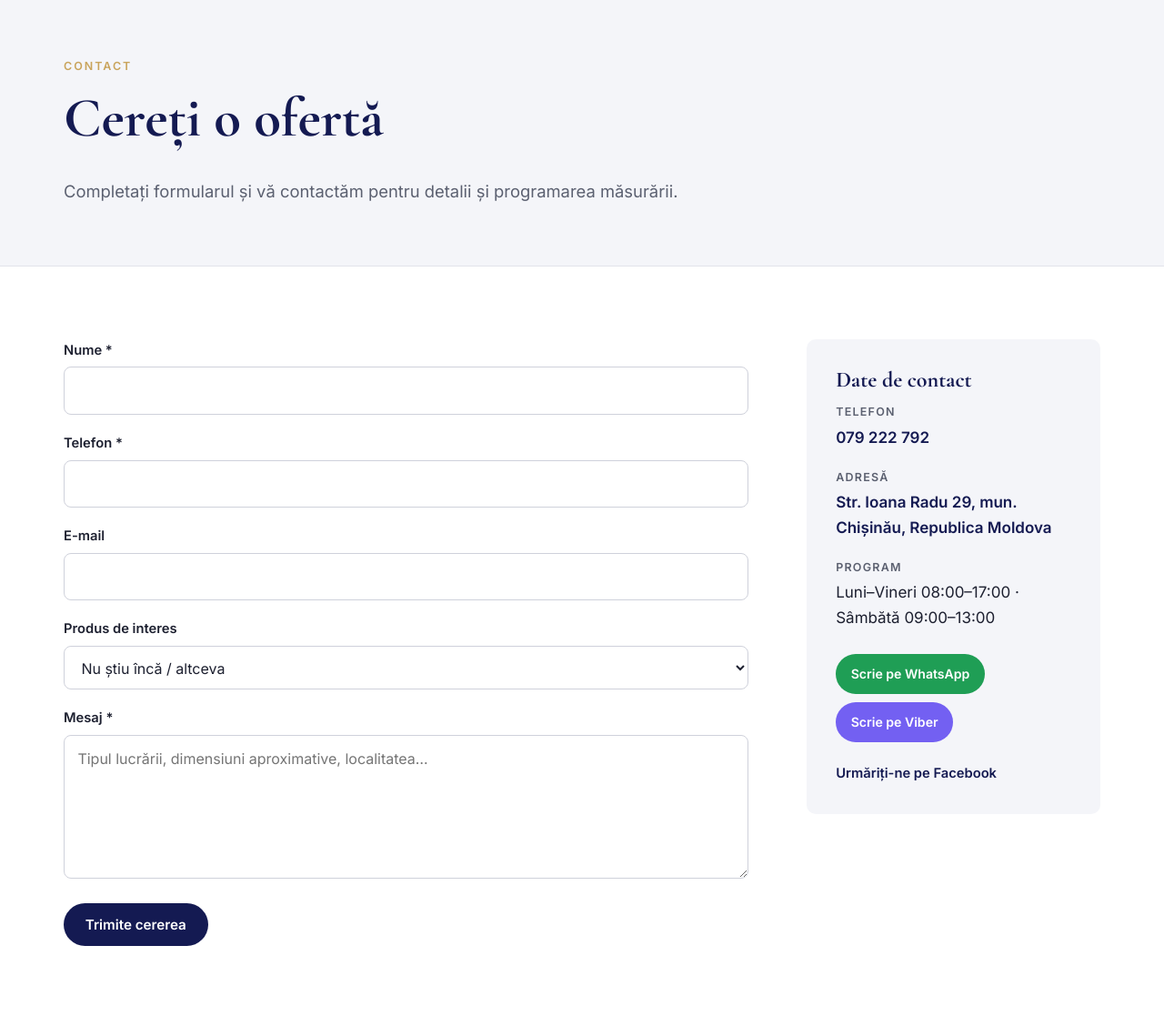
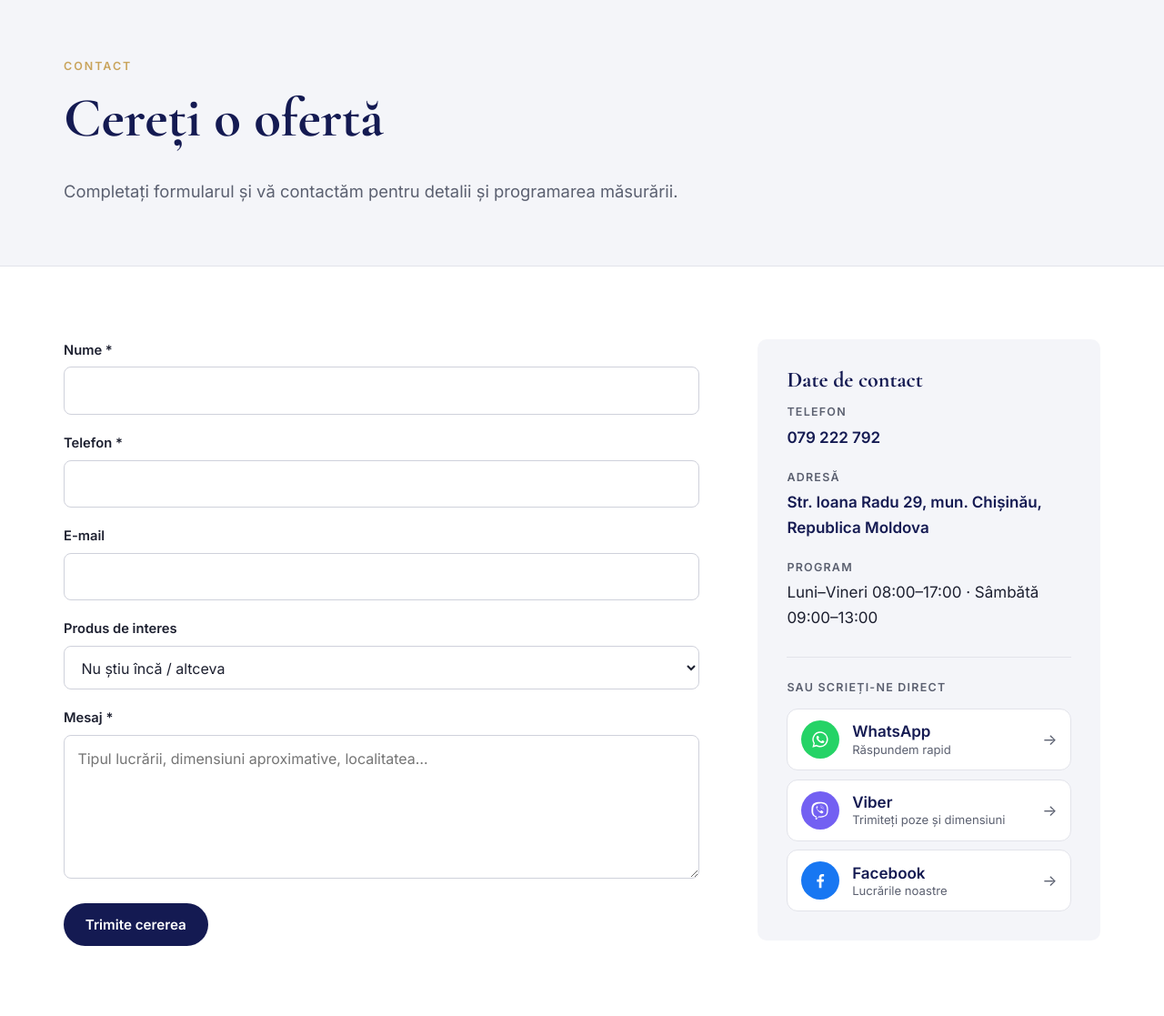
Before and after one commit to zewwws/bramantepj, a Django app: page /contact/ in a window 1280 px wide. Shown: the part 77-1194 px from the top of the page at 91% size. Run offline with Django 5.2, Linux system fonts and the light colour scheme; data comes from the database, SQL or seed files in the repository.

Commit message:
Show product photos uncropped, redesign contact channels
- Product detail page shows the photo at its own proportions, so
  portrait photos are no longer cut to their middle.
- Contact page: WhatsApp, Viber and Facebook as matching cards with
  brand-colored icons, replacing the pill buttons and plain link.
- Brand icons moved to a shared partial used by the footer and
  the contact page.

Co-Authored-By: Claude Opus 5.5 <noreply@anthropic.com>

```diff
--- a/br_main/static/br_main/css/site.css
+++ b/br_main/static/br_main/css/site.css
@@ -154,7 +154,8 @@ p { margin: 0 0 1em; }
   border-radius: var(--radius); overflow: hidden; aspect-ratio: 4 / 3; display: grid; place-items: center;
   background: linear-gradient(140deg, var(--navy) 0%, var(--navy-soft) 100%); color: #fff; position: sticky; top: 100px;
 }
-.detail-media img { position: absolute; inset: 0; width: 100%; height: 100%; object-fit: cover; }
+.detail-media.has-image { aspect-ratio: auto; background: var(--tint); }
+.detail-media img { width: 100%; height: auto; max-height: 75vh; object-fit: contain; }
 .detail-media .icon { width: 150px; height: 150px; }
 .meta { margin-bottom: 1.5rem; }
 .prose p { color: #3a3e4d; }
@@ -171,7 +172,7 @@ p { margin: 0 0 1em; }
 .about-emblem img { margin: 0 auto; }
 
 /* Contact */
-.contact { display: grid; grid-template-columns: 1.4fr .6fr; gap: 4rem; align-items: start; }
+.contact { display: grid; grid-template-columns: 1.3fr .7fr; gap: 4rem; align-items: start; }
 .field { margin-bottom: 1.2rem; }
 .field label { display: block; font-weight: 600; font-size: .92rem; margin-bottom: .4rem; }
 .field input, .field select, .field textarea {
@@ -188,13 +189,35 @@ p { margin: 0 0 1em; }
 .contact-info dd { margin: .2rem 0 0; }
 .contact-info a { color: var(--navy); font-weight: 600; text-decoration: none; }
 
-.messengers { display: flex; flex-wrap: wrap; gap: .6rem; margin-top: 1.6rem; }
-.messengers .btn { padding: .65em 1.1em; font-size: .88rem; color: #fff; }
-.btn-whatsapp { background: #1f9e55; }
-.btn-whatsapp:hover { background: #17864a; }
-.btn-viber { background: #7360f2; }
-.btn-viber:hover { background: #5d4bd6; }
-.contact-info .fb-link { display: inline-block; margin-top: 1.4rem; font-size: .92rem; }
+.channels-title {
+  margin: 1.8rem 0 .8rem; padding-top: 1.4rem; border-top: 1px solid var(--line);
+  font-size: .78rem; font-weight: 600; letter-spacing: .1em; text-transform: uppercase; color: var(--muted);
+}
+.channels { display: grid; gap: .6rem; }
+.contact-info a.channel {
+  --brand: var(--navy);
+  display: flex; align-items: center; gap: .9rem; padding: .75rem .9rem;
+  background: #fff; border: 1px solid var(--line); border-radius: 12px;
+  color: var(--ink); font-weight: 400; text-decoration: none;
+  transition: border-color .2s, box-shadow .2s, transform .2s;
+}
+.contact-info a.channel:hover {
+  border-color: var(--brand); transform: translateY(-2px);
+  box-shadow: 0 10px 24px -12px var(--brand);
+}
+.contact-info a.channel-whatsapp { --brand: #25d366; }
+.contact-info a.channel-viber { --brand: #7360f2; }
+.contact-info a.channel-facebook { --brand: #1877f2; }
+.channel-icon {
+  flex: none; width: 42px; height: 42px; border-radius: 50%;
+  display: grid; place-items: center; background: var(--brand); color: #fff;
+}
+.channel-icon svg { width: 22px; height: 22px; }
+.channel-text { flex: 1; display: flex; flex-direction: column; line-height: 1.3; }
+.channel-text strong { font-weight: 600; color: var(--navy); }
+.channel-text small { font-size: .82rem; color: var(--muted); }
+.channel-arrow { color: var(--muted); transition: transform .2s, color .2s; }
+.contact-info a.channel:hover .channel-arrow { transform: translateX(3px); color: var(--brand); }
 .map iframe { display: block; width: 100%; height: 420px; border: 0; filter: grayscale(.25); }
 
 /* Social */
--- a/br_main/templates/br_main/contact.html
+++ b/br_main/templates/br_main/contact.html
@@ -37,11 +37,24 @@
         <dt>Adresă</dt><dd><a href="{{ company.map_link }}" target="_blank" rel="noopener">{{ company.address }}</a></dd>
         <dt>Program</dt><dd>{{ company.hours }}</dd>
       </dl>
-      <div class="messengers">
-        <a class="btn btn-whatsapp" href="{{ company.whatsapp }}" target="_blank" rel="noopener">Scrie pe WhatsApp</a>
-        <a class="btn btn-viber" href="{{ company.viber }}">Scrie pe Viber</a>
+      <p class="channels-title">Sau scrieți-ne direct</p>
+      <div class="channels">
+        <a class="channel channel-whatsapp" href="{{ company.whatsapp }}" target="_blank" rel="noopener">
+          <span class="channel-icon">{% include 'br_main/partials/brand_icon.html' with name='whatsapp' %}</span>
+          <span class="channel-text"><strong>WhatsApp</strong><small>Răspundem rapid</small></span>
+          <span class="channel-arrow" aria-hidden="true">→</span>
+        </a>
+        <a class="channel channel-viber" href="{{ company.viber }}">
+          <span class="channel-icon">{% include 'br_main/partials/brand_icon.html' with name='viber' %}</span>
+          <span class="channel-text"><strong>Viber</strong><small>Trimiteți poze și dimensiuni</small></span>
+          <span class="channel-arrow" aria-hidden="true">→</span>
+        </a>
+        <a class="channel channel-facebook" href="{{ company.facebook }}" target="_blank" rel="noopener">
+          <span class="channel-icon">{% include 'br_main/partials/brand_icon.html' with name='facebook' %}</span>
+          <span class="channel-text"><strong>Facebook</strong><small>Lucrările noastre</small></span>
+          <span class="channel-arrow" aria-hidden="true">→</span>
+        </a>
       </div>
-      <a class="fb-link" href="{{ company.facebook }}" target="_blank" rel="noopener">Urmăriți-ne pe Facebook</a>
     </aside>
   </div>
 </section>
--- /dev/null
+++ b/br_main/templates/br_main/partials/brand_icon.html
@@ -0,0 +1,4 @@
+{% if name == 'facebook' %}<svg viewBox="0 0 24 24" fill="currentColor" aria-hidden="true"><path d="M13.5 21v-7.5h2.5l.4-3h-2.9V8.6c0-.9.3-1.5 1.5-1.5h1.5V4.4c-.3 0-1.2-.1-2.2-.1-2.2 0-3.7 1.3-3.7 3.8v2.4H8v3h2.6V21h2.9z"/></svg>
+{% elif name == 'whatsapp' %}<svg viewBox="0 0 24 24" fill="currentColor" aria-hidden="true"><path d="M12 2.5a9.4 9.4 0 0 0-8.1 14.2L2.6 21.5l4.9-1.3A9.4 9.4 0 1 0 12 2.5zm0 17.2c-1.5 0-2.9-.4-4.1-1.1l-.3-.2-2.9.8.8-2.8-.2-.3A7.8 7.8 0 1 1 12 19.7zm4.3-5.8c-.2-.1-1.4-.7-1.6-.8-.2-.1-.4-.1-.5.1l-.7.9c-.1.2-.3.2-.5.1-.7-.3-1.4-.7-2-1.3-.5-.5-.9-1-1.2-1.6-.1-.2 0-.4.1-.5l.4-.4.2-.4v-.4l-.7-1.7c-.2-.4-.4-.4-.5-.4h-.5c-.2 0-.4.1-.6.3-.2.2-.8.8-.8 2s.8 2.3.9 2.5c.1.2 1.6 2.5 4 3.5 1.5.6 2 .7 2.8.6.5-.1 1.4-.6 1.6-1.1.2-.5.2-1 .1-1.1l-.5-.3z"/></svg>
+{% elif name == 'viber' %}<svg viewBox="0 0 24 24" fill="currentColor" aria-hidden="true"><path d="M11.4 2C9.5 2 5.6 2.3 3.6 4.2 2.1 5.7 1.6 7.9 1.5 10.6c-.1 2.7-.1 7.8 4.8 9.2v2.1s0 .9.5 1c.7.2 1-.4 1.7-1.2l1.2-1.4c3.4.3 6-.4 6.3-.5.7-.2 4.6-.7 5.2-5.8.7-5.2-.3-8.5-2-10C18.7 3.7 16.8 2 11.4 2zm.2 1.6c4.6 0 6.2 1.4 6.6 1.8 1.4 1.2 2.2 4.1 1.6 8.5-.5 4.2-3.6 4.5-4.2 4.7-.3.1-2.6.7-5.6.5l-2.6 2.9v-3.1c-4.1-1.1-4-5.4-3.9-7.8.1-2.3.5-4.1 1.8-5.3 1.6-1.5 5-1.9 6.3-1.9zm.3 2.5c-.2 0-.2.3 0 .3 2.4 0 4.4 1.7 4.4 4.9 0 .2.3.2.3 0 0-3.4-2.2-5.2-4.7-5.2zm-3.1.7c-.3 0-.6.1-.8.3-.5.4-1 .9-.9 1.5 0 0 .1.6.9 2 .4.7.9 1.4 1.4 2l.1.2.2.2.2.2c.6.5 1.2 1 2 1.4 1.4.8 2 .9 2 .9.6.1 1.1-.4 1.5-.9.2-.2.3-.5.3-.8 0-.4-.3-.6-.6-.8l-1.3-.9c-.5-.3-.9-.1-1.1.1l-.4.5c-.2.3-.6.3-.6.3-2.9-.7-3.6-3.6-3.6-3.6s0-.4.3-.6l.5-.4c.2-.2.4-.6.1-1.1l-.9-1.3c-.2-.3-.5-.5-.8-.5zm3.4.5c-.3 0-.3.3 0 .3 1.5.1 2.4 1 2.4 2.6 0 .2.3.2.3 0 0-1.8-1.1-2.8-2.7-2.9zm.2 1.1c-.3 0-.3.3 0 .3.6 0 1 .4 1 1.1 0 .2.3.2.3 0 0-.8-.5-1.4-1.3-1.4z"/></svg>
+{% endif %}
--- a/br_main/templates/br_main/partials/social.html
+++ b/br_main/templates/br_main/partials/social.html
@@ -1,11 +1,5 @@
 <div class="social">
-  <a href="{{ company.facebook }}" target="_blank" rel="noopener" aria-label="Facebook">
-    <svg viewBox="0 0 24 24" fill="currentColor" aria-hidden="true"><path d="M13.5 21v-7.5h2.5l.4-3h-2.9V8.6c0-.9.3-1.5 1.5-1.5h1.5V4.4c-.3 0-1.2-.1-2.2-.1-2.2 0-3.7 1.3-3.7 3.8v2.4H8v3h2.6V21h2.9z"/></svg>
-  </a>
-  <a href="{{ company.whatsapp }}" target="_blank" rel="noopener" aria-label="WhatsApp">
-    <svg viewBox="0 0 24 24" fill="currentColor" aria-hidden="true"><path d="M12 2.5a9.4 9.4 0 0 0-8.1 14.2L2.6 21.5l4.9-1.3A9.4 9.4 0 1 0 12 2.5zm0 17.2c-1.5 0-2.9-.4-4.1-1.1l-.3-.2-2.9.8.8-2.8-.2-.3A7.8 7.8 0 1 1 12 19.7zm4.3-5.8c-.2-.1-1.4-.7-1.6-.8-.2-.1-.4-.1-.5.1l-.7.9c-.1.2-.3.2-.5.1-.7-.3-1.4-.7-2-1.3-.5-.5-.9-1-1.2-1.6-.1-.2 0-.4.1-.5l.4-.4.2-.4v-.4l-.7-1.7c-.2-.4-.4-.4-.5-.4h-.5c-.2 0-.4.1-.6.3-.2.2-.8.8-.8 2s.8 2.3.9 2.5c.1.2 1.6 2.5 4 3.5 1.5.6 2 .7 2.8.6.5-.1 1.4-.6 1.6-1.1.2-.5.2-1 .1-1.1l-.5-.3z"/></svg>
-  </a>
-  <a href="{{ company.viber }}" aria-label="Viber">
-    <svg viewBox="0 0 24 24" fill="currentColor" aria-hidden="true"><path d="M11.4 2C9.5 2 5.6 2.3 3.6 4.2 2.1 5.7 1.6 7.9 1.5 10.6c-.1 2.7-.1 7.8 4.8 9.2v2.1s0 .9.5 1c.7.2 1-.4 1.7-1.2l1.2-1.4c3.4.3 6-.4 6.3-.5.7-.2 4.6-.7 5.2-5.8.7-5.2-.3-8.5-2-10C18.7 3.7 16.8 2 11.4 2zm.2 1.6c4.6 0 6.2 1.4 6.6 1.8 1.4 1.2 2.2 4.1 1.6 8.5-.5 4.2-3.6 4.5-4.2 4.7-.3.1-2.6.7-5.6.5l-2.6 2.9v-3.1c-4.1-1.1-4-5.4-3.9-7.8.1-2.3.5-4.1 1.8-5.3 1.6-1.5 5-1.9 6.3-1.9zm.3 2.5c-.2 0-.2.3 0 .3 2.4 0 4.4 1.7 4.4 4.9 0 .2.3.2.3 0 0-3.4-2.2-5.2-4.7-5.2zm-3.1.7c-.3 0-.6.1-.8.3-.5.4-1 .9-.9 1.5 0 0 .1.6.9 2 .4.7.9 1.4 1.4 2l.1.2.2.2.2.2c.6.5 1.2 1 2 1.4 1.4.8 2 .9 2 .9.6.1 1.1-.4 1.5-.9.2-.2.3-.5.3-.8 0-.4-.3-.6-.6-.8l-1.3-.9c-.5-.3-.9-.1-1.1.1l-.4.5c-.2.3-.6.3-.6.3-2.9-.7-3.6-3.6-3.6-3.6s0-.4.3-.6l.5-.4c.2-.2.4-.6.1-1.1l-.9-1.3c-.2-.3-.5-.5-.8-.5zm3.4.5c-.3 0-.3.3 0 .3 1.5.1 2.4 1 2.4 2.6 0 .2.3.2.3 0 0-1.8-1.1-2.8-2.7-2.9zm.2 1.1c-.3 0-.3.3 0 .3.6 0 1 .4 1 1.1 0 .2.3.2.3 0 0-.8-.5-1.4-1.3-1.4z"/></svg>
-  </a>
+  <a href="{{ company.facebook }}" target="_blank" rel="noopener" aria-label="Facebook">{% include 'br_main/partials/brand_icon.html' with name='facebook' %}</a>
+  <a href="{{ company.whatsapp }}" target="_blank" rel="noopener" aria-label="WhatsApp">{% include 'br_main/partials/brand_icon.html' with name='whatsapp' %}</a>
+  <a href="{{ company.viber }}" aria-label="Viber">{% include 'br_main/partials/brand_icon.html' with name='viber' %}</a>
 </div>
--- a/br_main/templates/br_main/product_detail.html
+++ b/br_main/templates/br_main/product_detail.html
@@ -17,7 +17,7 @@
 
 <section class="section">
   <div class="wrap detail">
-    <div class="detail-media">
+    <div class="detail-media{% if product.image %} has-image{% endif %}">
       {% if product.image %}
         <img src="{{ product.image.url }}" alt="{{ product.name }}">
       {% else %}
```
